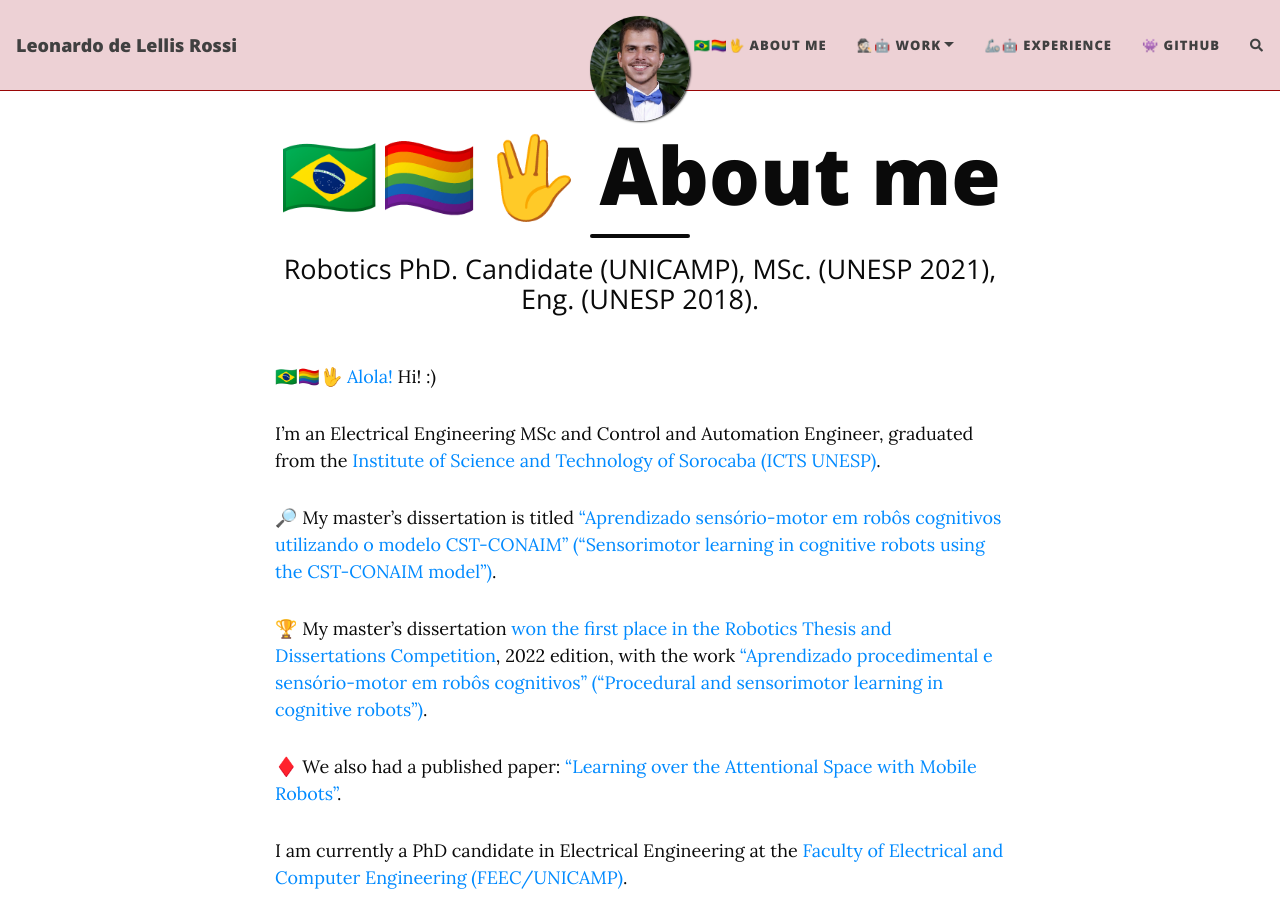
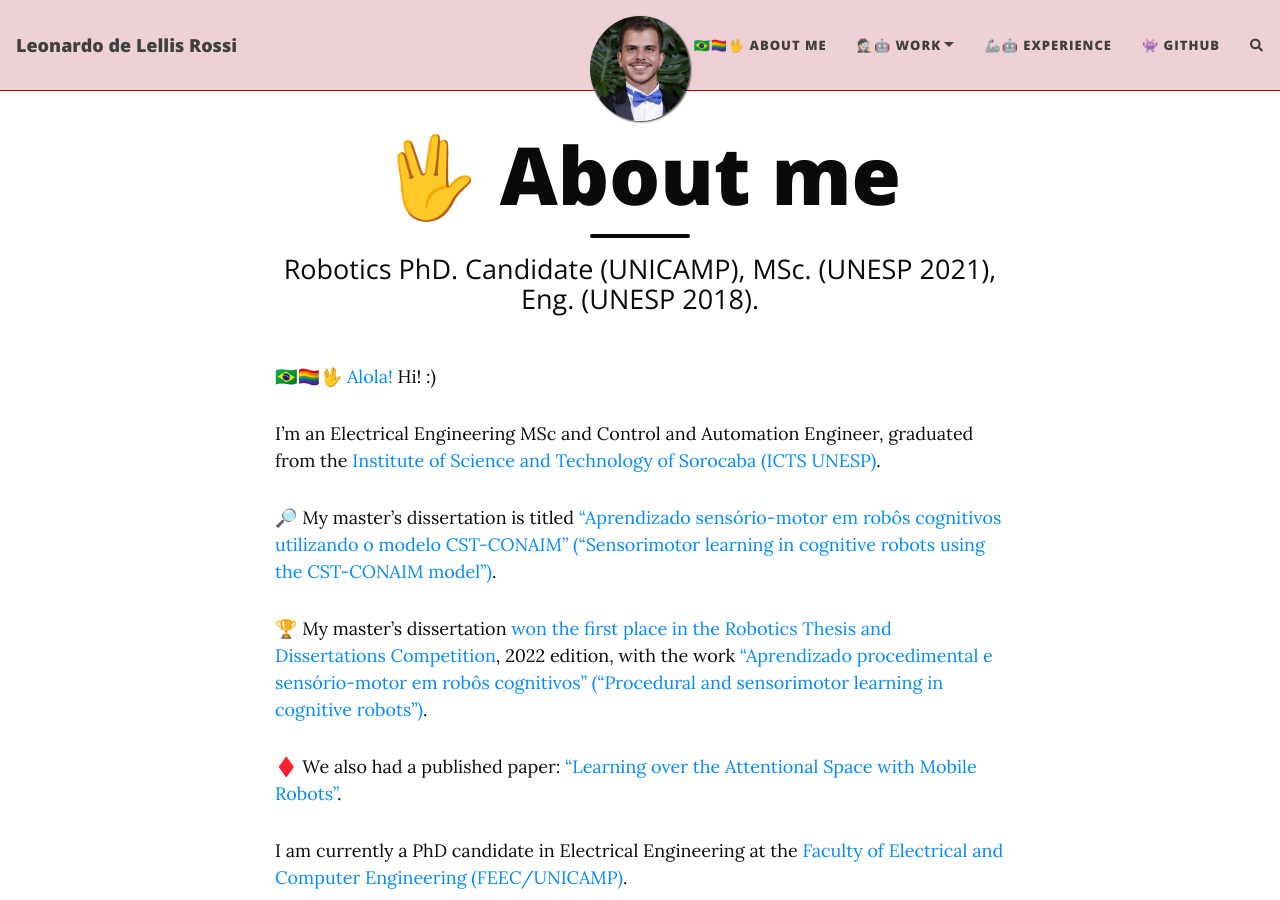
Before and after one commit to leolellisr/leolellisr.github.io, a Jekyll site: the page built from aboutme.md, in a window 1280 px wide and 900 px high. Built offline with Jekyll 4.4.1, drawn with Linux system fonts in a browser that asks for light colours; nearby versions of some CDN libraries; comment, search, counter and statistics services are not loaded.

Commit message:
update emojis

```diff
--- a/aboutme.md
+++ b/aboutme.md
@@ -1,6 +1,6 @@
 ---
 layout: page
-title: 🇧🇷🏳️‍🌈🖖 About me
+title: 🖖 About me
 subtitle: Robotics PhD. Candidate (UNICAMP), MSc. (UNESP 2021), Eng. (UNESP 2018).
 ---
 
--- a/index.html
+++ b/index.html
@@ -23,7 +23,7 @@
 Summary
 
 <ol>
-  <li><a href="aboutme/">🇧🇷🏳️‍🌈🖖 About me </a></li>
+  <li><a href="aboutme/">🖖 About me </a></li>
   <li><a href="research/">🔬🕵🏻 Work > Current Projects </a></li>
   <li><a href="publications/">🤓📚 Work > Publications </a></li>
   <li><a href="projects/">🦾🤖 Experience </a></li>
```
